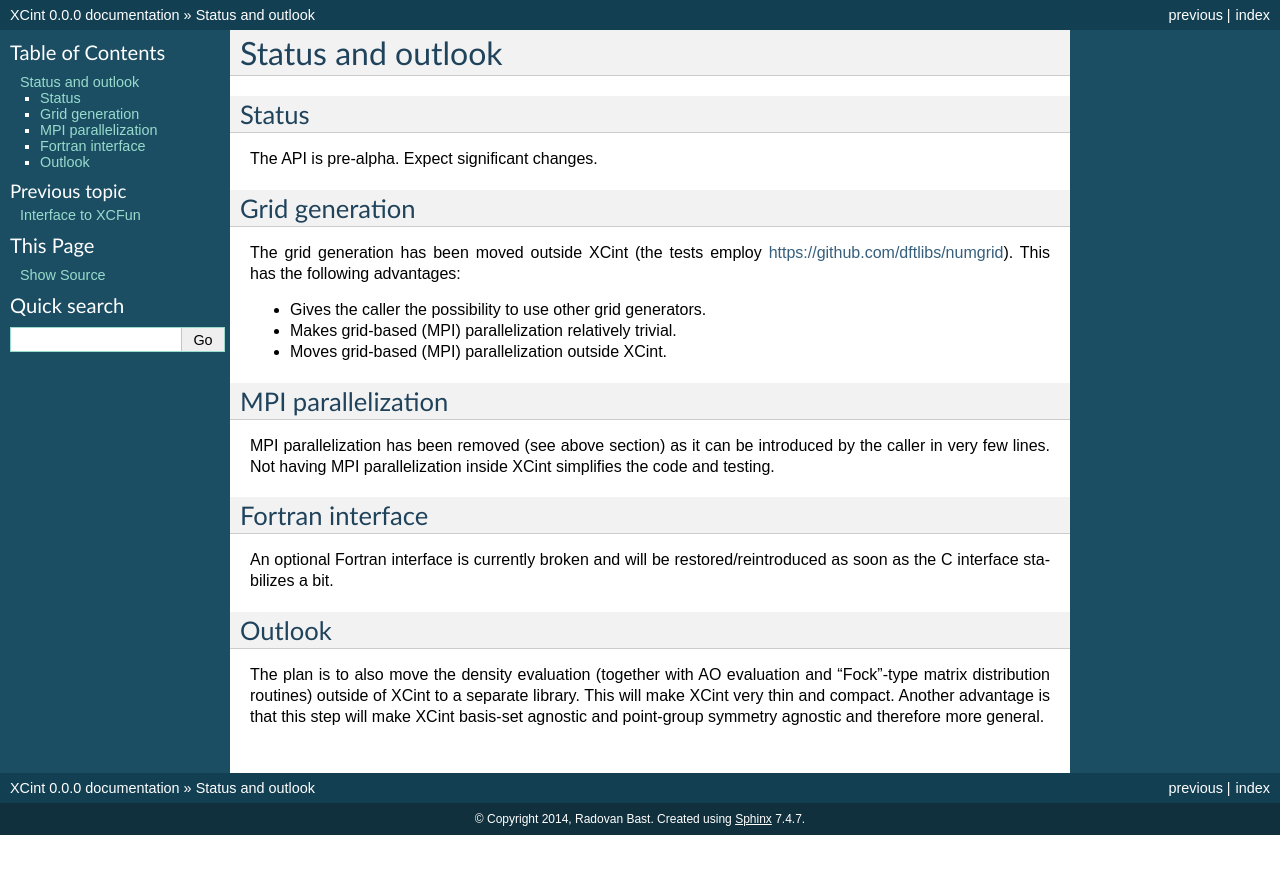
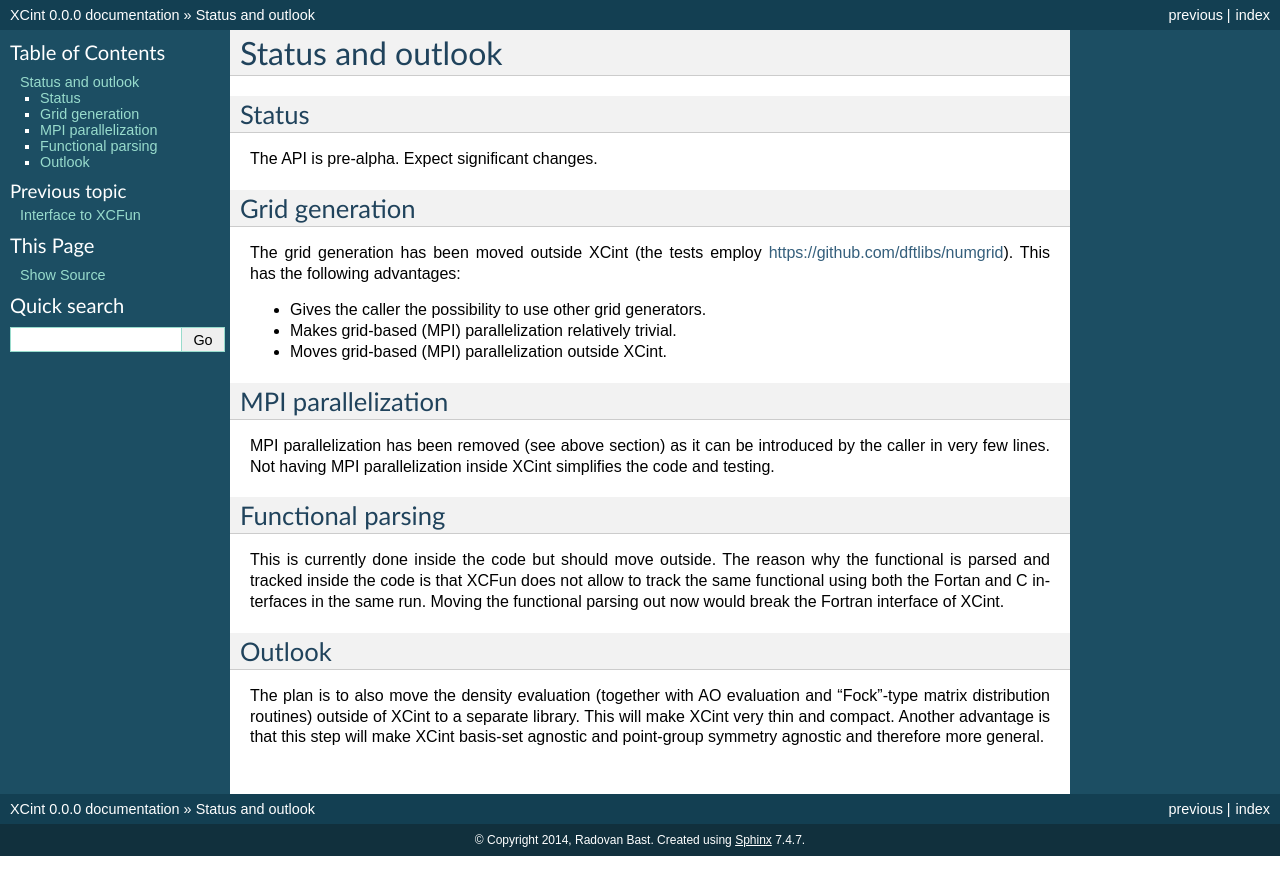
Before and after one commit to dftlibs/xcint, a Sphinx documentation site: the page built from doc/status.rst, in a window 1280 px wide. Shown: the top 895 px of the page. Built offline with Sphinx 7.4.7, drawn with Linux system fonts in a browser that asks for light colours.

Commit message:
update note on fortran interface

```diff
--- a/doc/status.rst
+++ b/doc/status.rst
@@ -30,11 +30,13 @@ introduced by the caller in very few lines.  Not having MPI parallelization
 inside XCint simplifies the code and testing.
 
 
-Fortran interface
------------------
+Functional parsing
+------------------
 
-An optional Fortran interface is currently broken and will be restored/reintroduced
-as soon as the C interface stabilizes a bit.
+This is currently done inside the code but should move outside. The reason why the functional
+is parsed and tracked inside the code is that XCFun does not allow to track the same functional
+using both the Fortan and C interfaces in the same run. Moving the functional parsing out now
+would break the Fortran interface of XCint.
 
 
 Outlook
```
